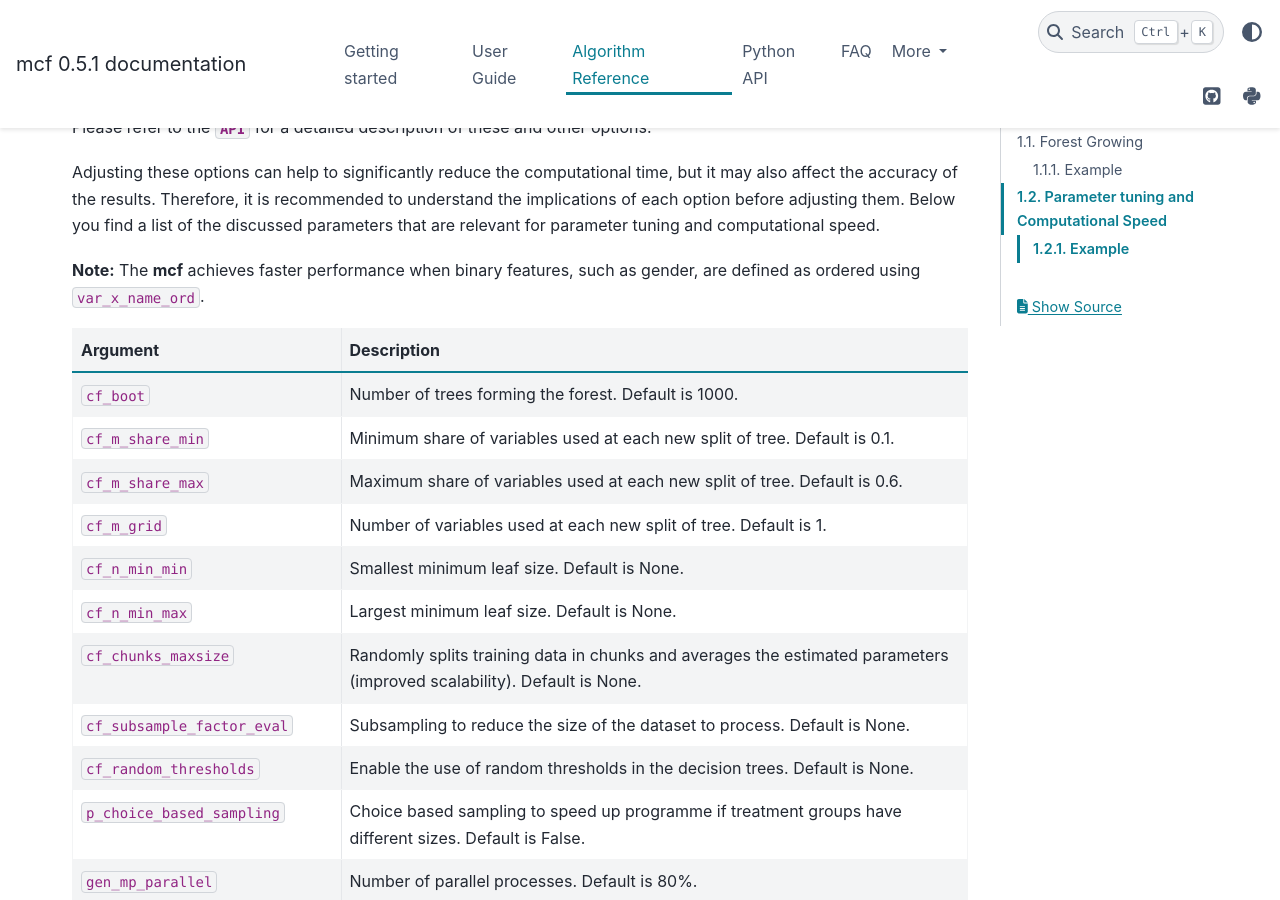
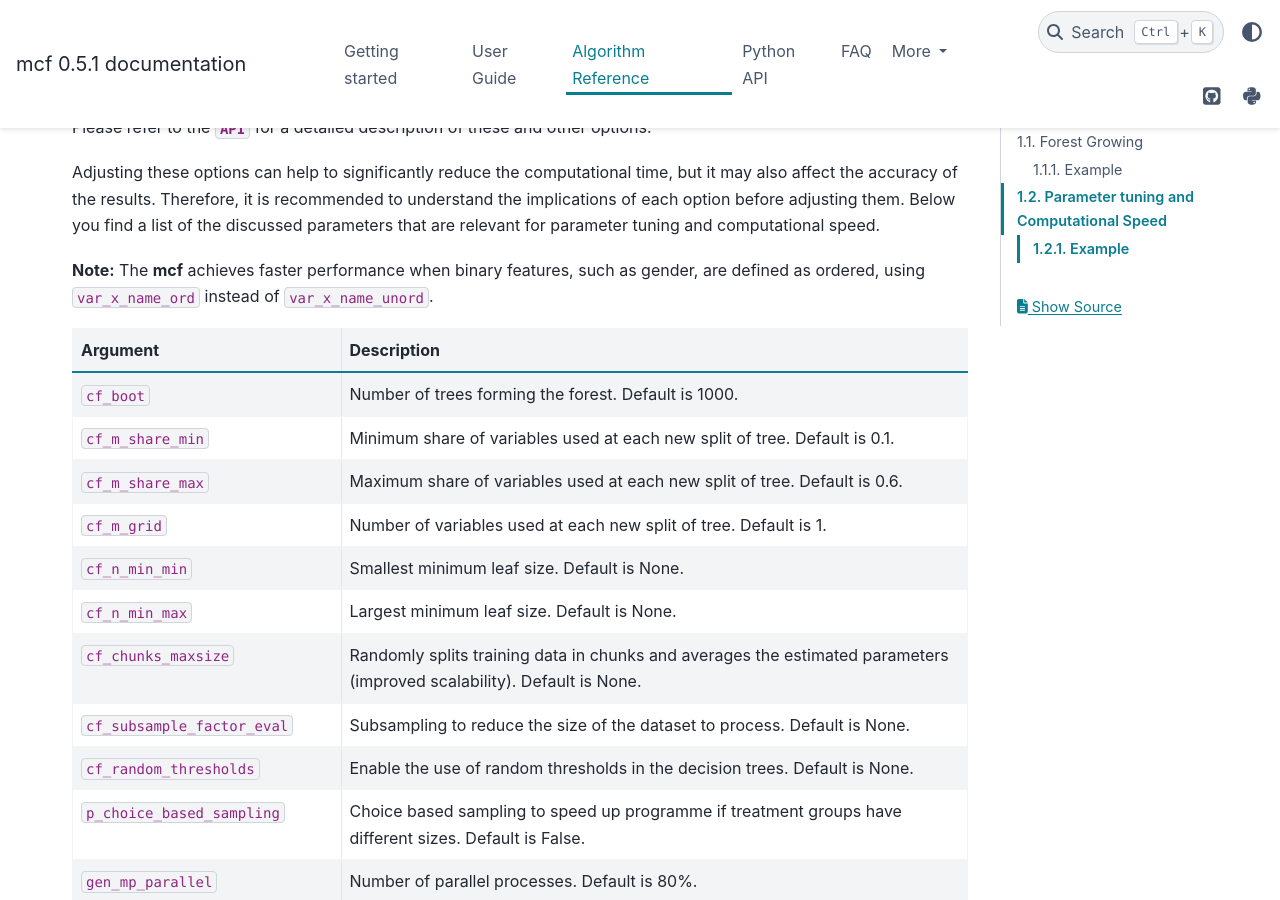
Before and after one commit to MCFpy/mcf, a Sphinx documentation site: the page built from docs/source/algorithm_reference/training.rst, in a window 1280 px wide and 900 px high, scrolled down 3733 px. Built offline with Sphinx 7.4.7 and the PyData theme 0.15.4, drawn with Linux system fonts in a browser that asks for light colours.

Commit message:
Update training.rst

```diff
--- a/docs/source/algorithm_reference/training.rst
+++ b/docs/source/algorithm_reference/training.rst
@@ -119,7 +119,7 @@
 
 Adjusting these options can help to significantly reduce the computational time, but it may also affect the accuracy of the results. Therefore, it is recommended to understand the implications of each option before adjusting them. Below you find a list of the discussed parameters that are relevant for parameter tuning and computational speed.
 
-**Note:** The **mcf** achieves faster performance when binary features, such as gender, are defined as ordered using ``var_x_name_ord``.
+**Note:** The **mcf** achieves faster performance when binary features, such as gender, are defined as ordered, using ``var_x_name_ord`` instead of ``var_x_name_unord``.
 
 .. list-table::
    :widths: 30 70
```
